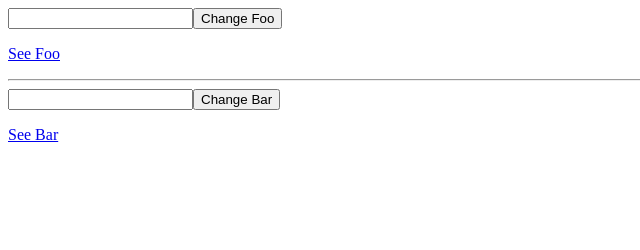
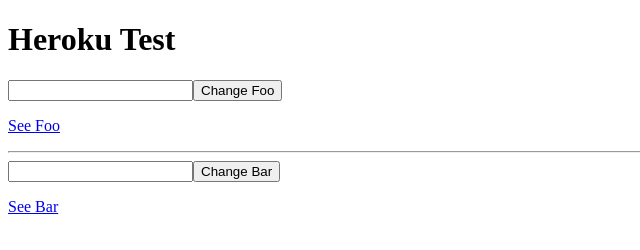
Before and after one commit to jsteer79/HerokuTest, a website: page public/index.html in a window 1280 px wide. Shown: the whole page, without its empty margins (0-640 px from the left). Drawn offline with Linux system fonts and the light colour scheme.

Commit message:
test can push to heroku

```diff
--- a/public/index.html
+++ b/public/index.html
@@ -4,6 +4,7 @@
     <title>Node Rest</title>
 </head>
 <body>
+    <h1>Heroku Test</h1>
     <form method="post" action="foo">
         <input name="thing" type="text" value=""><input name="Submit" type="submit" value="Change Foo">
     </form>
```
